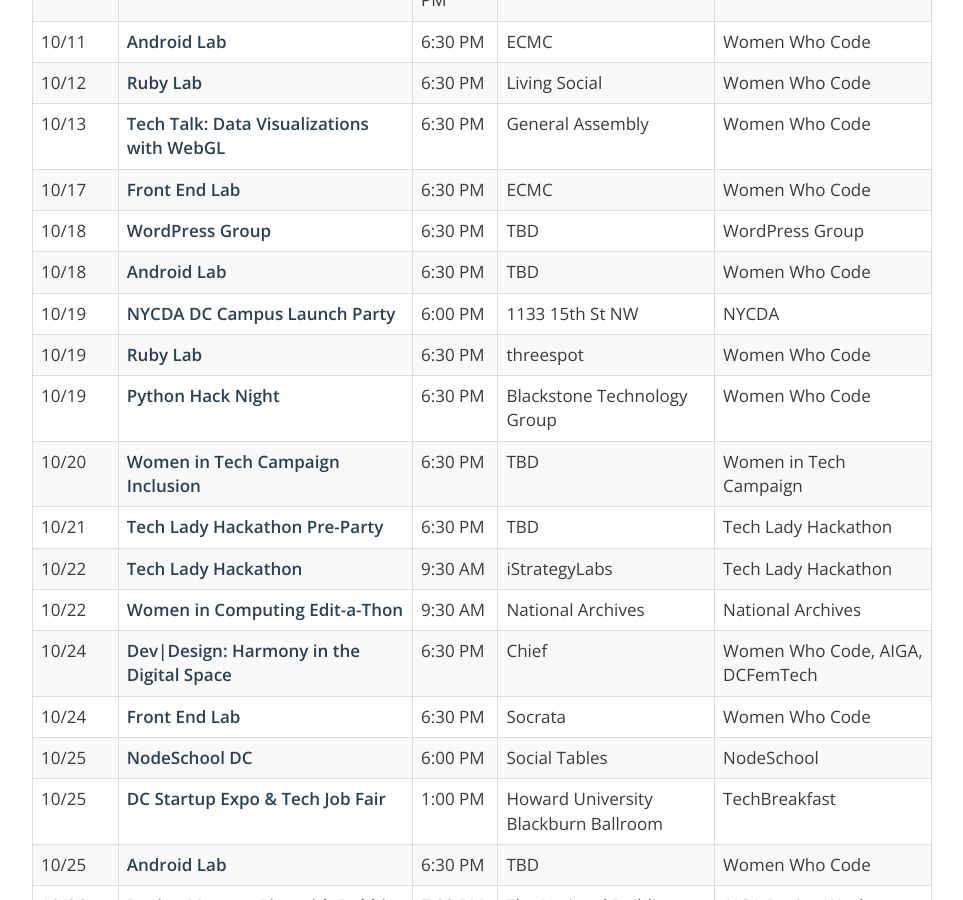
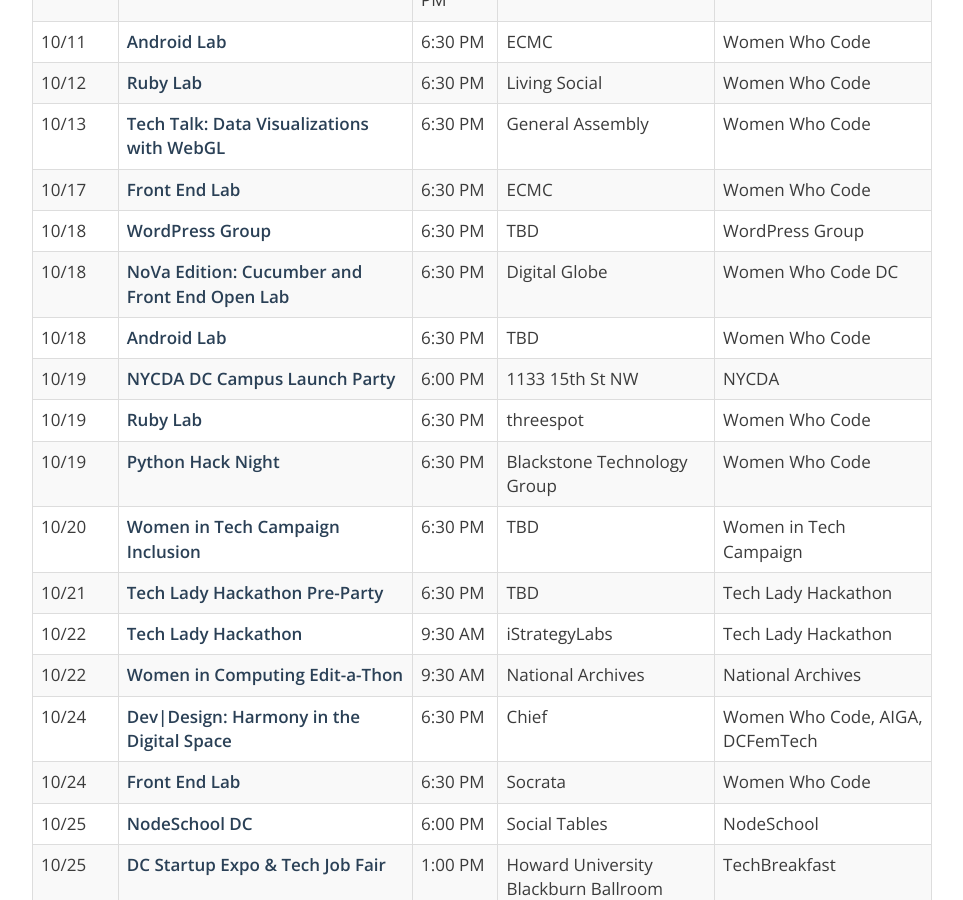
Before and after one commit to dcfemtech/dcfemtech.github.io, a Jekyll site: the page built from _events/tourdecode.markdown, in a window 1280 px wide and 900 px high, scrolled down 1005 px. Shown: the whole window, without its empty margins (158-1121 px from the left). Built offline with Jekyll 4.4.1, drawn with Linux system fonts in a browser that asks for light colours.

Commit message:
Update tourdecode.markdown

```diff
--- a/_events/tourdecode.markdown
+++ b/_events/tourdecode.markdown
@@ -33,6 +33,7 @@
 | 10/13 | [Tech Talk: Data Visualizations with WebGL](http://www.meetup.com/Women-Who-Code-DC/events/233373504/)| 6:30 PM | General Assembly | Women Who Code |
 | 10/17 | [Front End Lab](https://www.meetup.com/Women-Who-Code-DC/events/233224770/)   | 6:30 PM | ECMC | Women Who Code |
 | 10/18 | [WordPress Group](#) | 6:30 PM | TBD | WordPress Group |
+| 10/18 | [NoVa Edition: Cucumber and Front End Open Lab](http://www.meetup.com/Women-Who-Code-DC/events/234440876/?rv=ea1&_af=event&_af_eid=234440876&https=off) | 6:30 PM | Digital Globe | Women Who Code DC |
 | 10/18 | [Android Lab](https://www.meetup.com/Women-Who-Code-DC/events/pjkzrlyvnbxb/)| 6:30 PM | TBD | Women Who Code |
 | 10/19 | [NYCDA DC Campus Launch Party](#) | 6:00 PM | 1133 15th St NW | NYCDA |
 | 10/19 | [Ruby Lab](https://www.meetup.com/Women-Who-Code-DC/events/233738441/) | 6:30 PM | threespot | Women Who Code |
```
